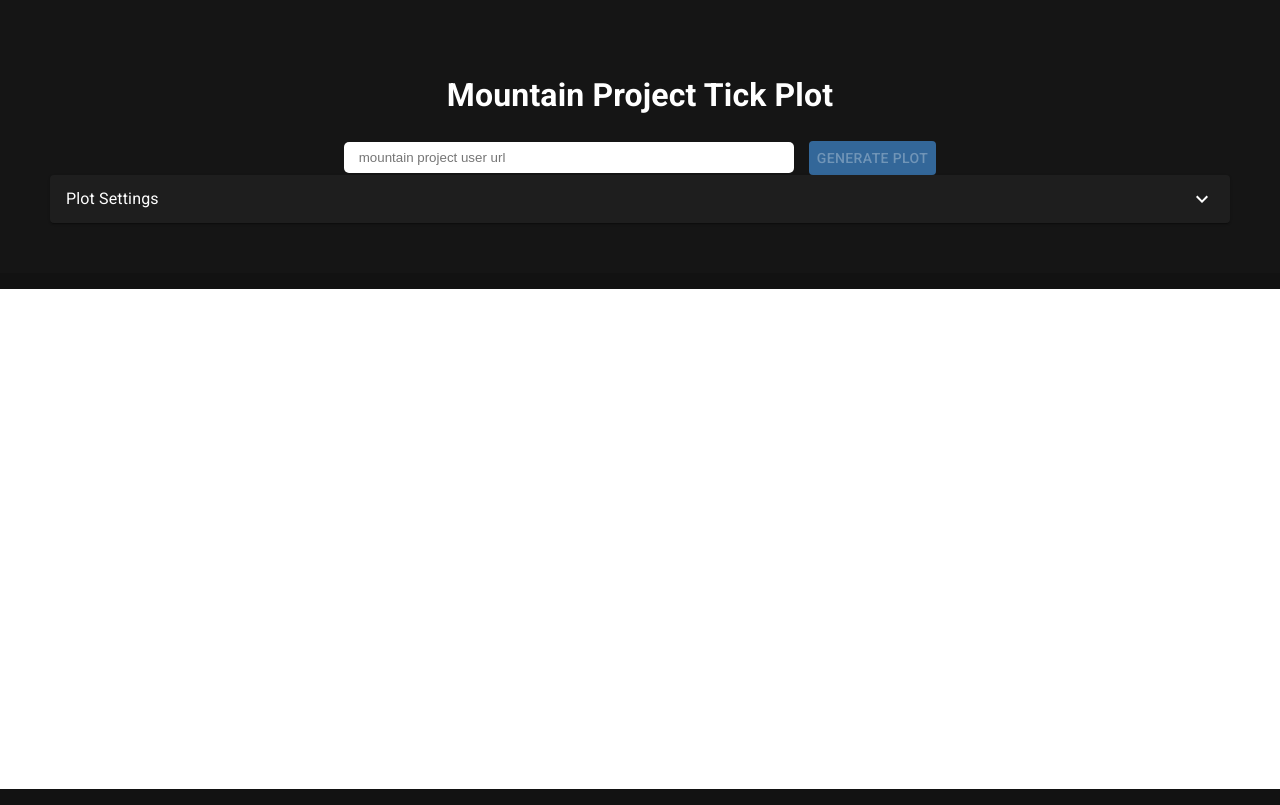
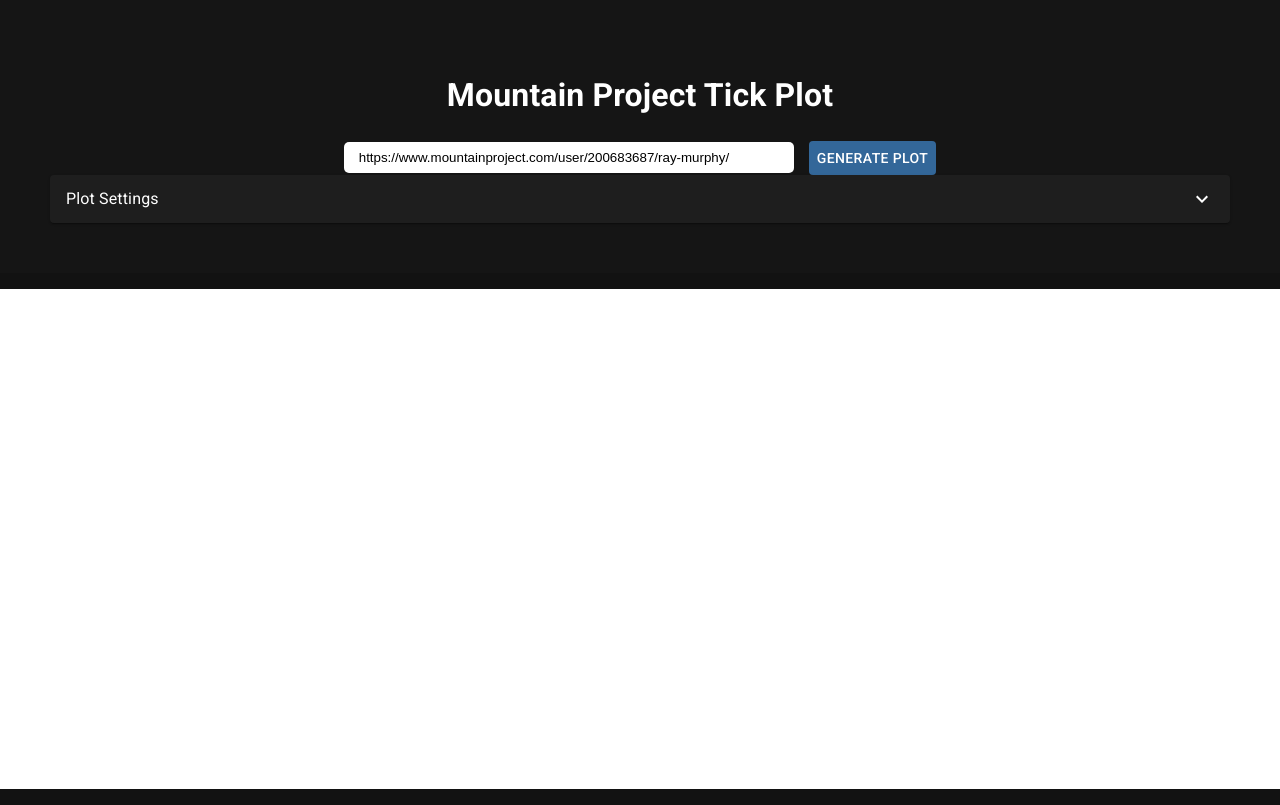
Before and after one commit to raymur/mp-plot-ui, a React (Create React App) app: page / in a window 1280 px wide. Built offline with nearby package versions, Linux system fonts and the light colour scheme; no server answers.

Commit message:
add default value

```diff
--- a/src/MpForm.js
+++ b/src/MpForm.js
@@ -7,9 +7,10 @@
 //   styles: {}
 // }
 
+const DEFAULT_URL = 'https://www.mountainproject.com/user/200683687/ray-murphy/'
 
 function MpForm({urlValue, loading}) {
-    const [url, setUrl] = useState('');
+    const [url, setUrl] = useState(DEFAULT_URL);
     const [config, setConfig] = useState({});
 
     const updateConfig = (update) => {setConfig({...config, ...update});}
@@ -27,6 +28,7 @@
         <label >
           <input
             name="urlValue"
+            defaultValue={url}
             placeholder="mountain project user url"
             onChange={(e)=>setUrl(e.target.value)}/>
         </label>
```
